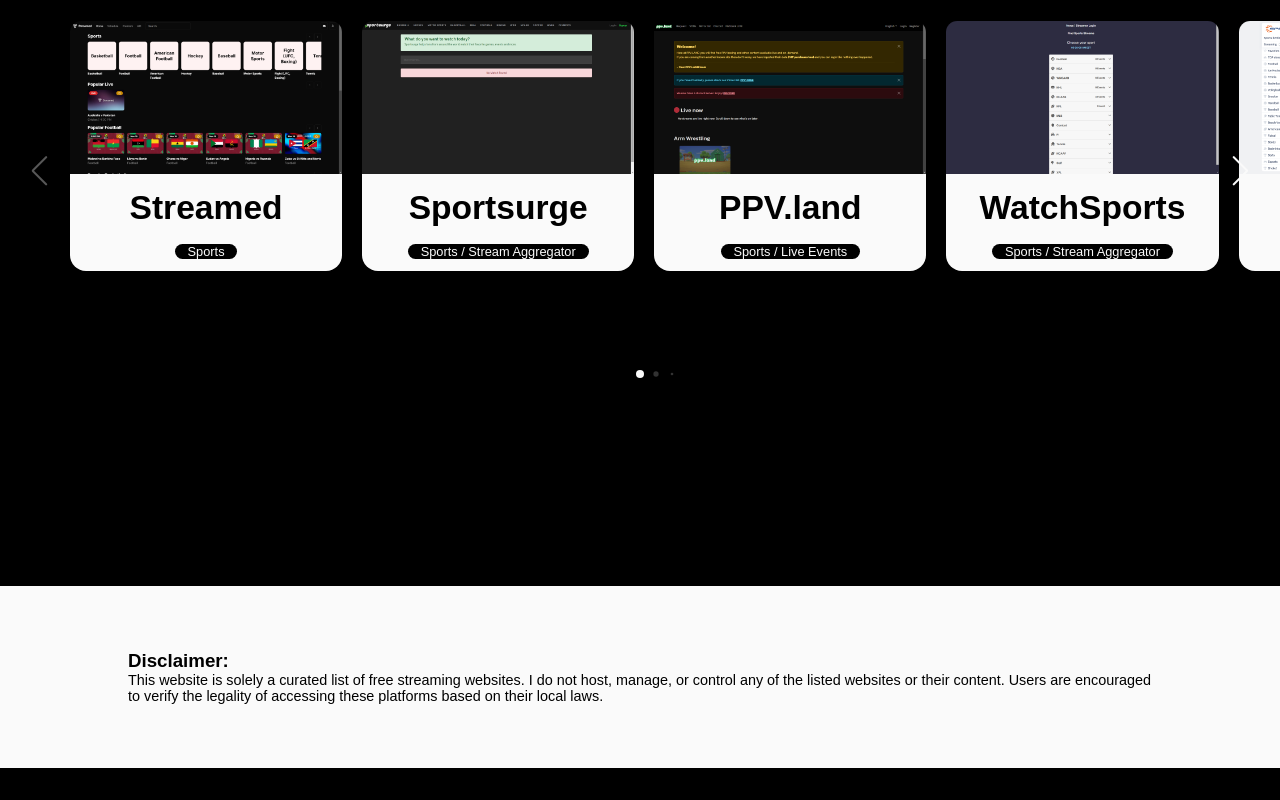
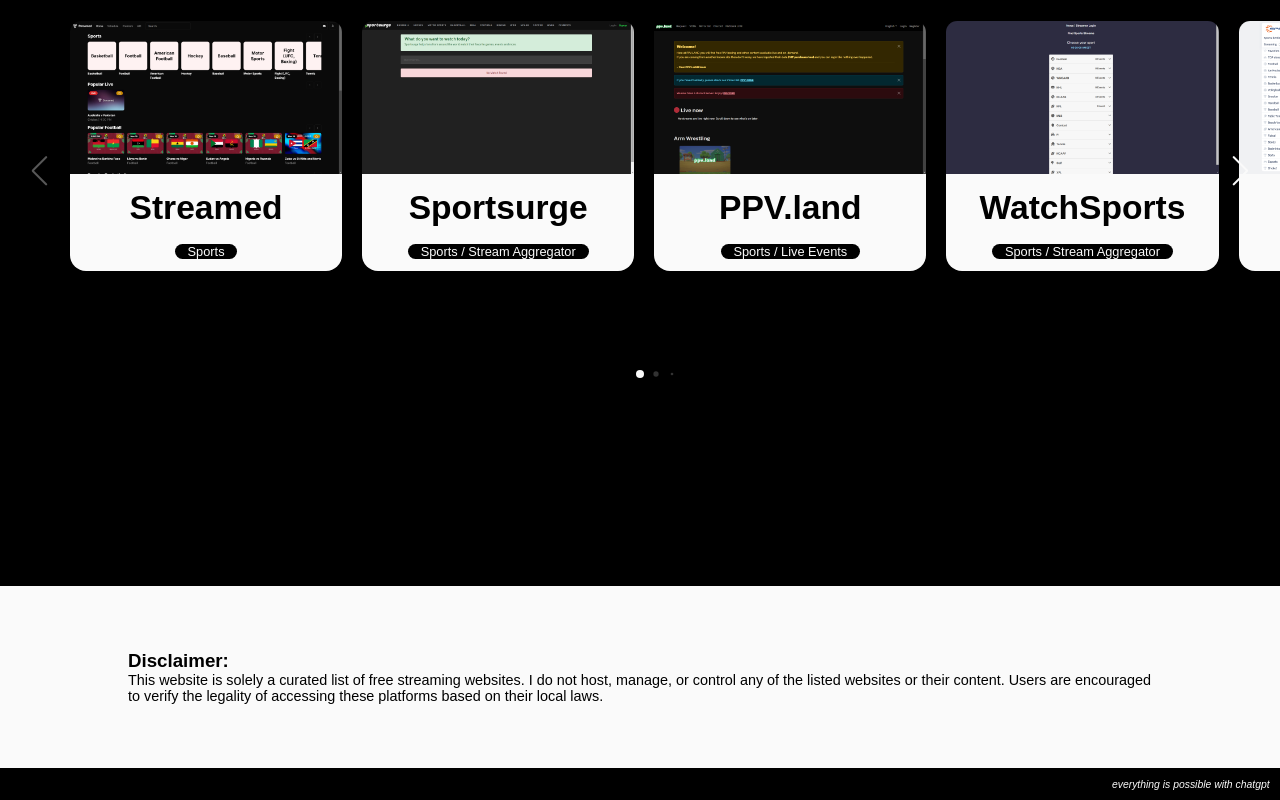
Before and after one commit to nerrawlmao/Watch, a plain HTML site: page index.html in a window 1280 px wide. Shown: the part 3973-4773 px from the top of the page. Before the commit the page ends 4741 px from the top, so only its background shows below. Drawn offline with nearby package versions, Linux system fonts and the light colour scheme.

Commit message:
add footer

```diff
--- a/index.html
+++ b/index.html
@@ -201,6 +201,7 @@
 
         </section>
         <footer>
+            <p>everything is possible with chatgpt</p>
         </footer>
         <script src="https://cdn.jsdelivr.net/npm/swiper@11/swiper-bundle.min.js"></script>
         <script src="script.js"></script>
```
